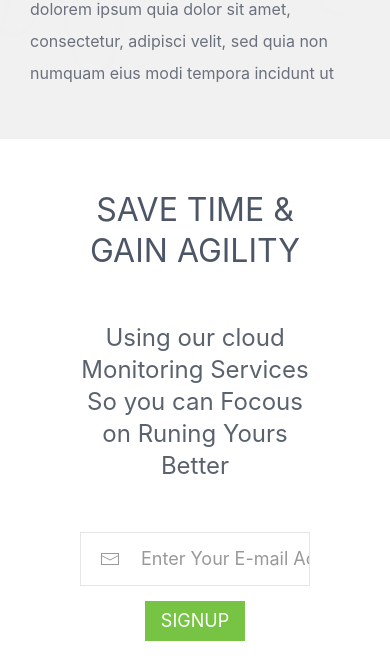
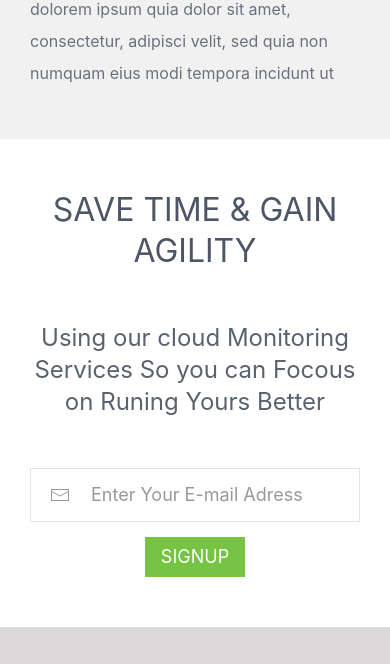
Before and after one commit to hs-julia/project, a plain HTML site: page index.html in a window 390 px wide. Shown: the part 2757-3421 px from the top of the page. Drawn offline with nearby package versions, Linux system fonts and the light colour scheme.

Commit message:
Update section.css

```diff
--- a/css/components/section.css
+++ b/css/components/section.css
@@ -206,7 +206,7 @@ line-height: 32px;
 }
 
 .uk-form-icon:not(.uk-form-icon-flip)~.uk-input {
-  padding: 25px 0 25px 60px !important;
+  padding: 0 0 0 60px !important;
 }
 
 .uk-form-icon {
@@ -288,7 +288,7 @@ line-height: 32px;
 
 @media (min-width: 320px) and (max-width: 480px) {
   .uk-input {
-    width: 300px;
+    width: 100%;
     height: 54px;
     padding: 20px 20px;
     margin-right: 0;
@@ -306,7 +306,7 @@ line-height: 32px;
     max-width: 100%;
   }
   .section-time {
-    padding: 50px;
+    padding: 50px 0;
   }
 }
 
```
